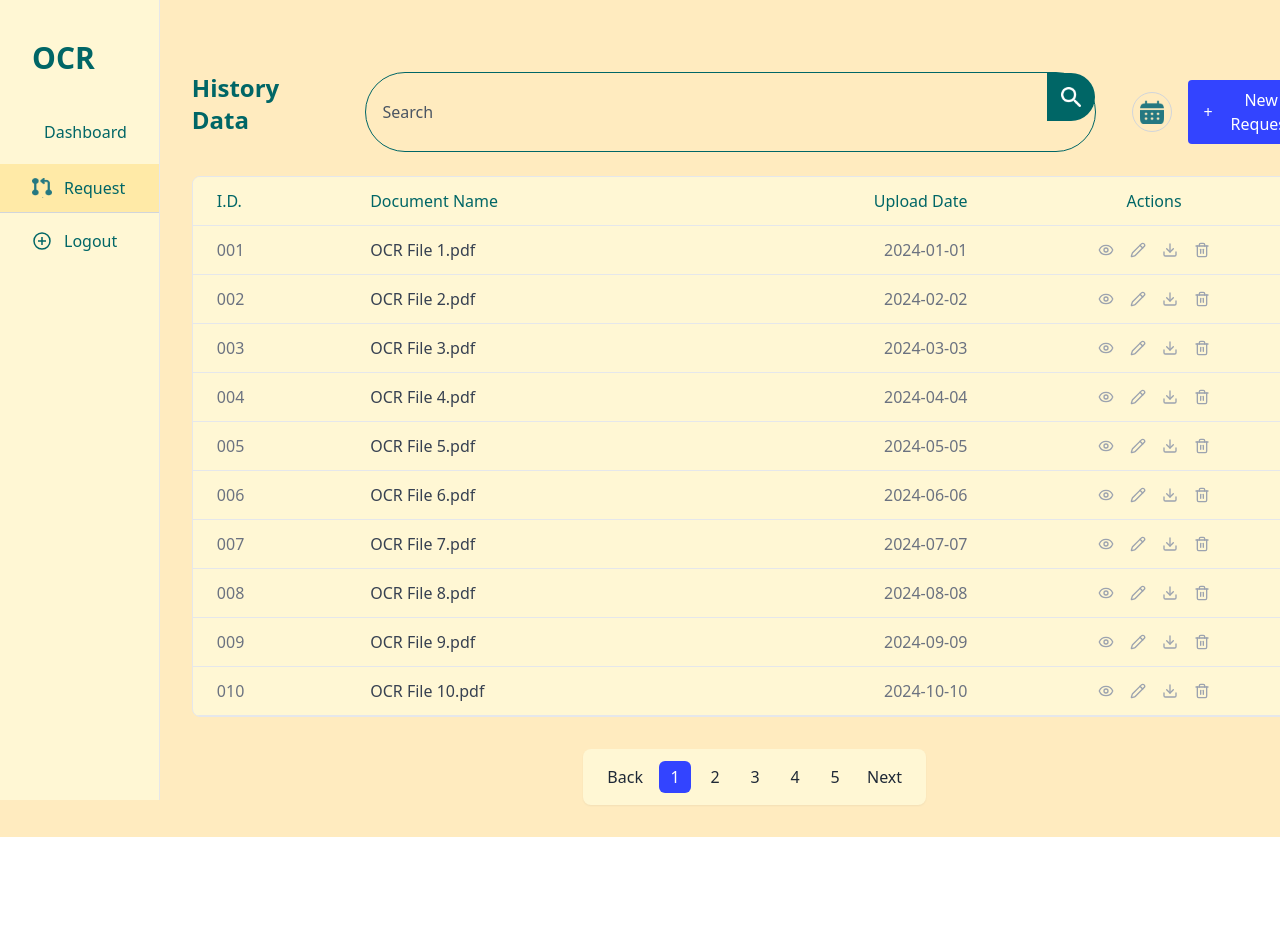
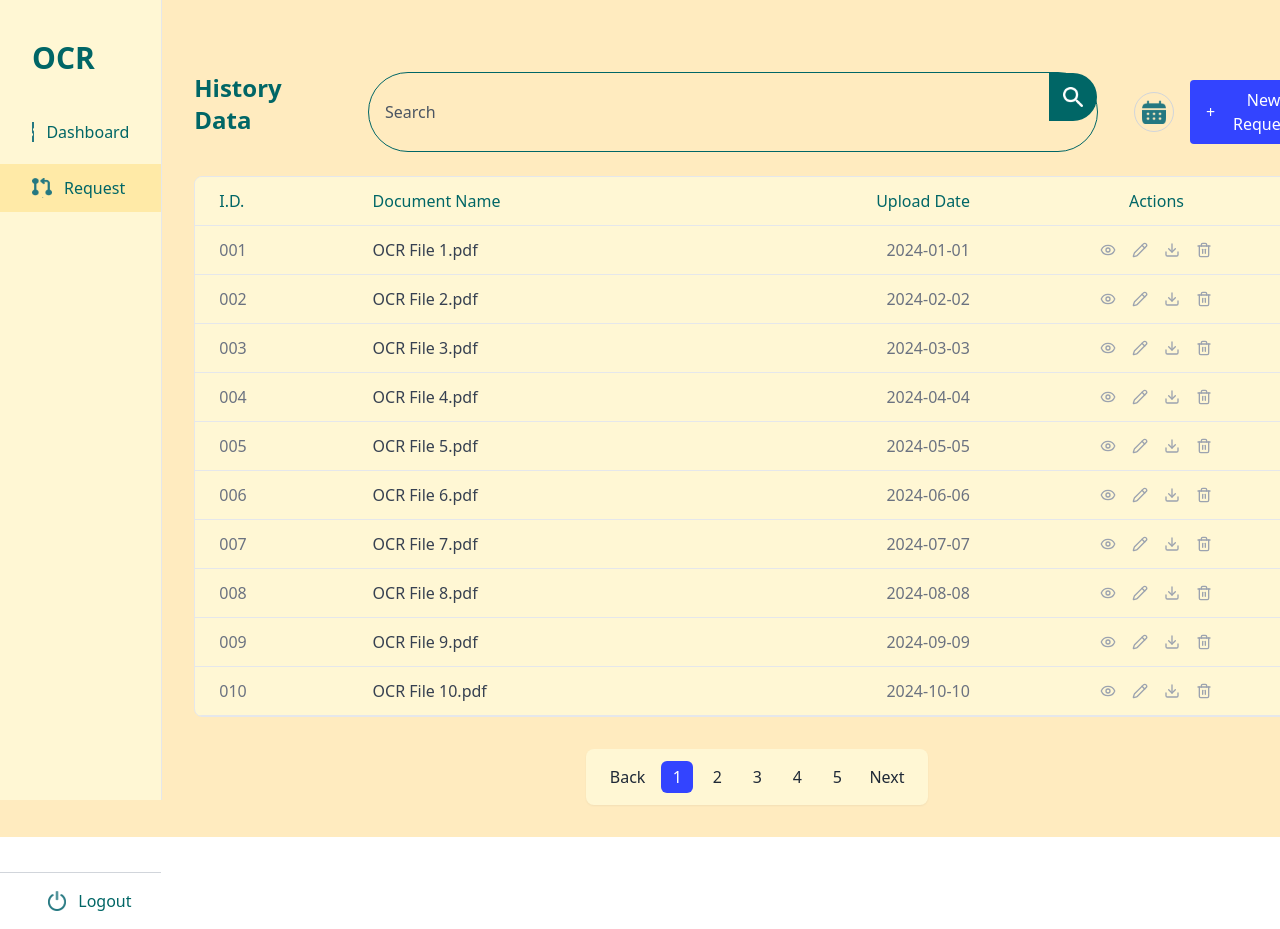
Before and after one commit to Divya400/ocr-forntend-tasks, a Next.js app: page /request in a window 1280 px wide. Shown: the top 929 px of the page. Before the commit the page ends 837 px from the top, so only its background shows below. Built offline with nearby package versions, Linux system fonts and the light colour scheme.

Commit message:
submitted

```diff
--- a/src/components/request/request.tsx
+++ b/src/components/request/request.tsx
@@ -256,18 +256,13 @@ export default function Request() {
             </li>
           </ul>
         </nav>
-
-        <div className="border-t border-gray-300 py-4 px-6 md:px-8 flex items-center gap-3 text-[#006666] cursor-pointer mt-auto">
-          <svg
-            className="w-5 h-5"
-            viewBox="0 0 20 20"
-            fill="none"
-            stroke="currentColor"
-            strokeWidth="1.5"
-          >
-            <circle cx="10" cy="10" r="8" />
-            <path d="M10 6v8M6 10h8" />
-          </svg>
+       {/* Logout */}
+        <div className="border-t border-gray-300 py-4 px-6 md:px-12 flex items-center gap-3 text-[#006666] cursor-pointer mt-[660px]">
+        <img
+                  src="/logout_icon.png"
+                  alt="logout Icon"
+                  className="w-5 h-5"
+                />
           <span className="font-medium">Logout</span>
         </div>
       </aside>
```
Also changed, not shown: public/logout_icon.png (added).
